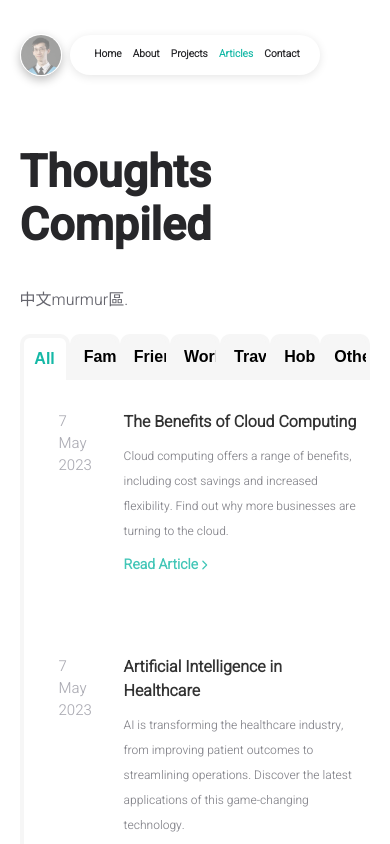
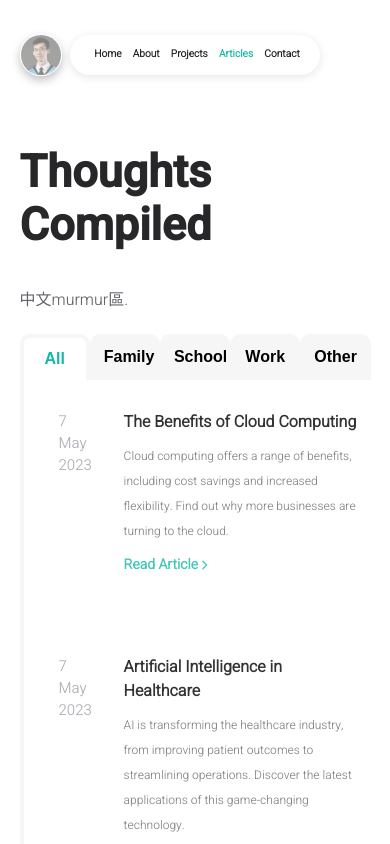
Before and after one commit to stanleyshen2003/me, a React (Create React App) app: page /me/articles in a window 390 px wide. Shown: the top 844 px of the page. Built offline with nearby package versions, Linux system fonts and the light colour scheme.

Commit message:
update font for cellphone

```diff
--- a/src/data/articles.js
+++ b/src/data/articles.js
@@ -46,7 +46,7 @@ function article_2() {
 		title: "Artificial Intelligence in Healthcare",
 		description:
 			"AI is transforming the healthcare industry, from improving patient outcomes to streamlining operations. Discover the latest applications of this game-changing technology.",
-		type: "Friends",
+		type: "School",
 		style: ``,
 		keywords: [
 			"Artificial Intelligence in Healthcare",
--- a/src/pages/articles.jsx
+++ b/src/pages/articles.jsx
@@ -20,7 +20,7 @@ const Articles = () => {
 	const currentSEO = SEO.find((item) => item.page === "articles");
 	const [selectedCategory, setSelectedCategory] = useState("All");
 
-	const categories = ["All", "Family", "Friends", "Work", "Travel", "Hobbies", "Other"];
+	const categories = ["All", "Family", "School", "Work", "Other"];
 
 	return (
 		<React.Fragment>
--- a/src/pages/styles/articles.css
+++ b/src/pages/styles/articles.css
@@ -53,8 +53,7 @@
 	}
 
 	.category-button {
-		flex: 1 1 calc(50% - 20px); /* two per row on small screens */
-		text-align: center;
+		font-size: smaller;
 	}
 }
 
@@ -66,7 +65,7 @@
 }
 
 .category-button {
-	flex: 1 0 calc(100% / 7); /* exactly 1/7 width */
+	flex: 1 0 calc(100% / 6);
 	padding: 10px;
 	text-align: center;
 	border: 4px solid #f6f6f6;
```
